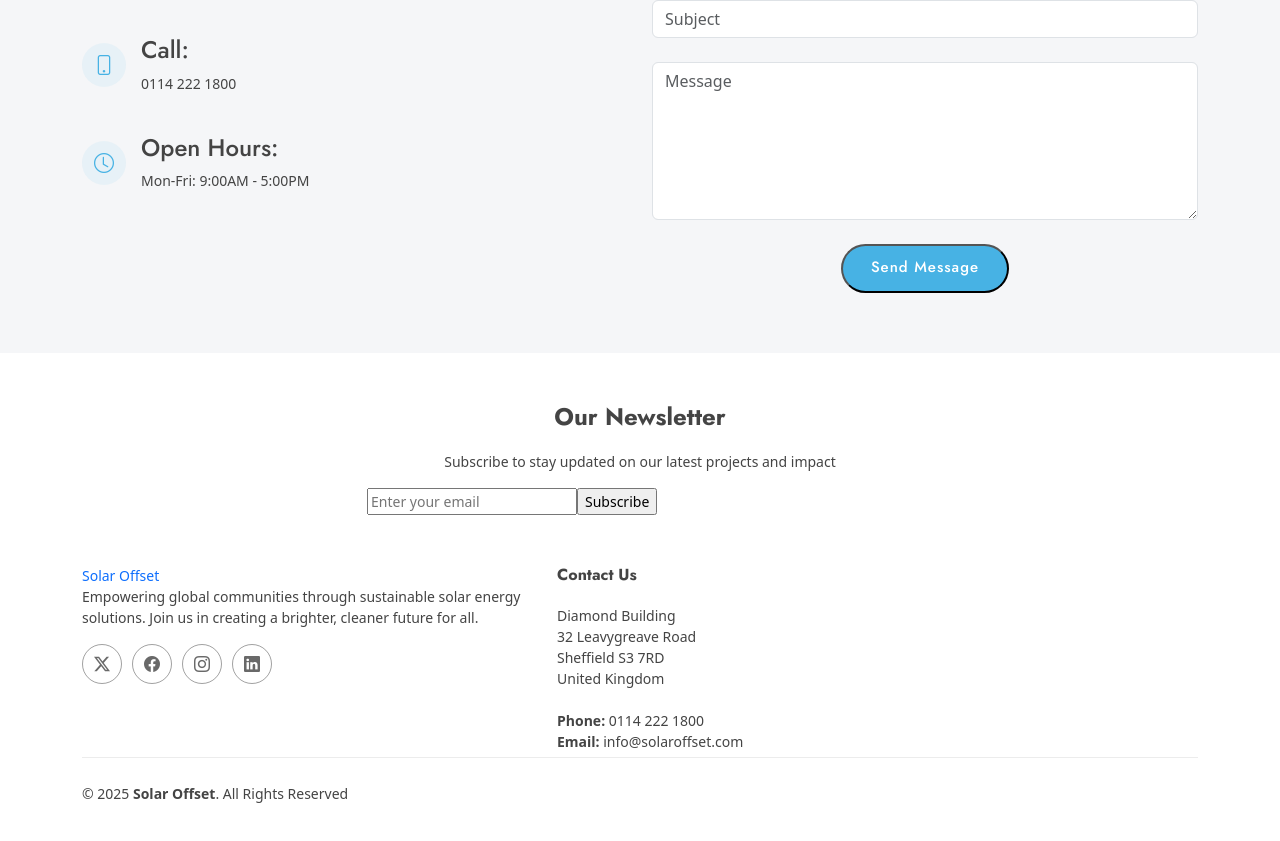
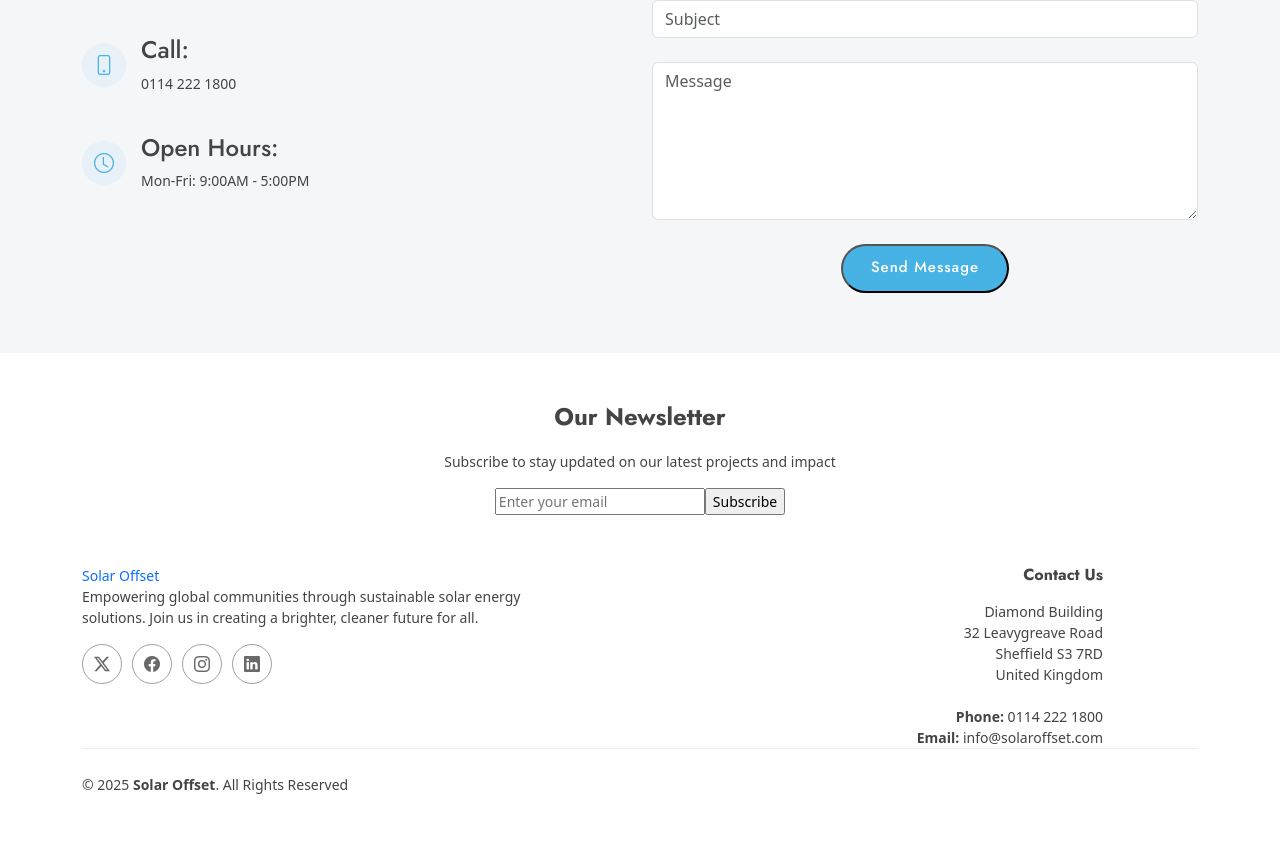
Before and after one commit to mahesh13sankarie/solar-offset-project, a React (Vite) app in the folder client/: page / in a window 1280 px wide. Shown: the part 2309-3150 px from the top of the page. Built offline with nearby package versions, Linux system fonts and the light colour scheme.

Commit message:
Made Changes in the Footer

```diff
--- a/client/src/components/LandingPage/Footer.jsx
+++ b/client/src/components/LandingPage/Footer.jsx
@@ -10,8 +10,6 @@ const Footer = () => {
                         <div className="col-lg-12 text-center">
                             <h4>Our Newsletter</h4>
                             <p>Subscribe to stay updated on our latest projects and impact</p>
-                        </div>
-                        <div className="col-lg-6">
                             <form>
                                 <input type="email" name="email" placeholder="Enter your email" />
                                 <input type="submit" value="Subscribe" />
@@ -36,18 +34,20 @@ const Footer = () => {
                                 <a href="#" className="linkedin"><i className="bi bi-linkedin"></i></a>
                             </div>
                         </div>
+                        <div className="col-lg-6 d-flex justify-content-end">
+                          <div className="footer-contact text-end">
+                            <h4 className="mb-1">Contact Us</h4>
+                            <address className="mb-0">
+                              Diamond Building<br />
+                              32 Leavygreave Road<br />
+                              Sheffield S3 7RD<br />
+                              United Kingdom<br /><br />
+                              <strong>Phone:</strong> 0114 222 1800<br />
+                              <strong>Email:</strong> info@solaroffset.com
+                            </address>
+                          </div>
+                      </div>
 
-                        <div className="col-lg-3 col-md-12 footer-contact text-center text-md-start">
-                            <h4>Contact Us</h4>
-                            <p>
-                                Diamond Building<br />
-                                32 Leavygreave Road<br />
-                                Sheffield S3 7RD<br />
-                                United Kingdom<br /><br />
-                                <strong>Phone:</strong> 0114 222 1800<br />
-                                <strong>Email:</strong> info@solaroffset.com<br />
-                            </p>
-                        </div>
                     </div>
                 </div>
             </div>
--- /dev/null
+++ b/package.json
@@ -0,0 +1,6 @@
+{
+  "dependencies": {
+    "axios": "^1.8.4",
+    "react-chartjs-2": "^5.3.0"
+  }
+}
```
Also changed, not shown: 1 other file (tests, documents, lock files or other folders).
